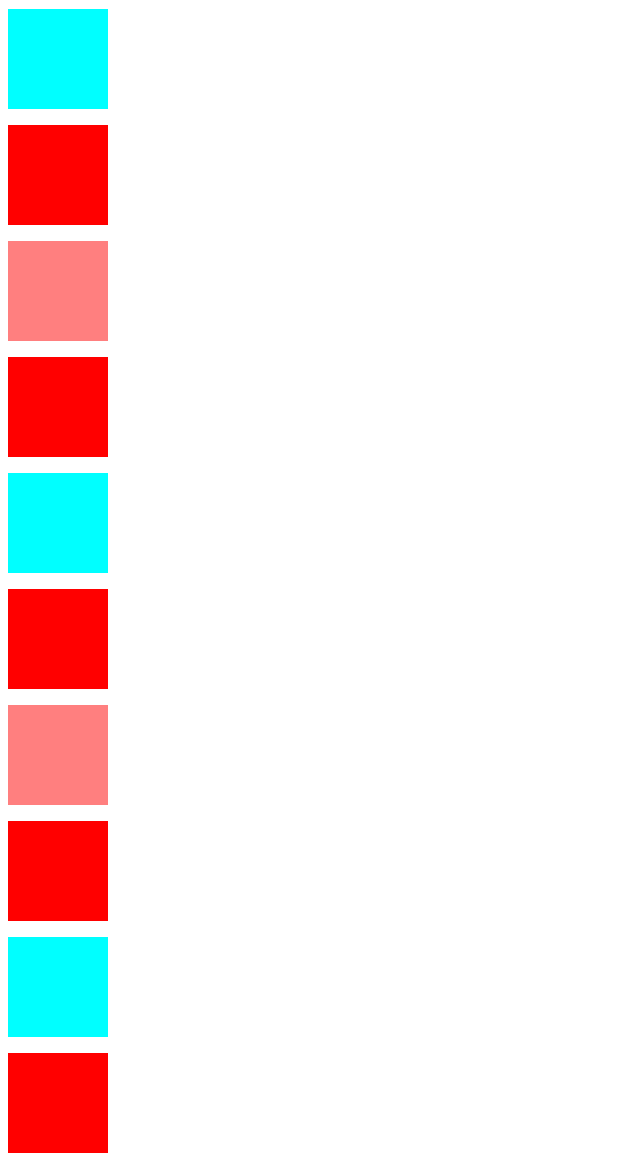
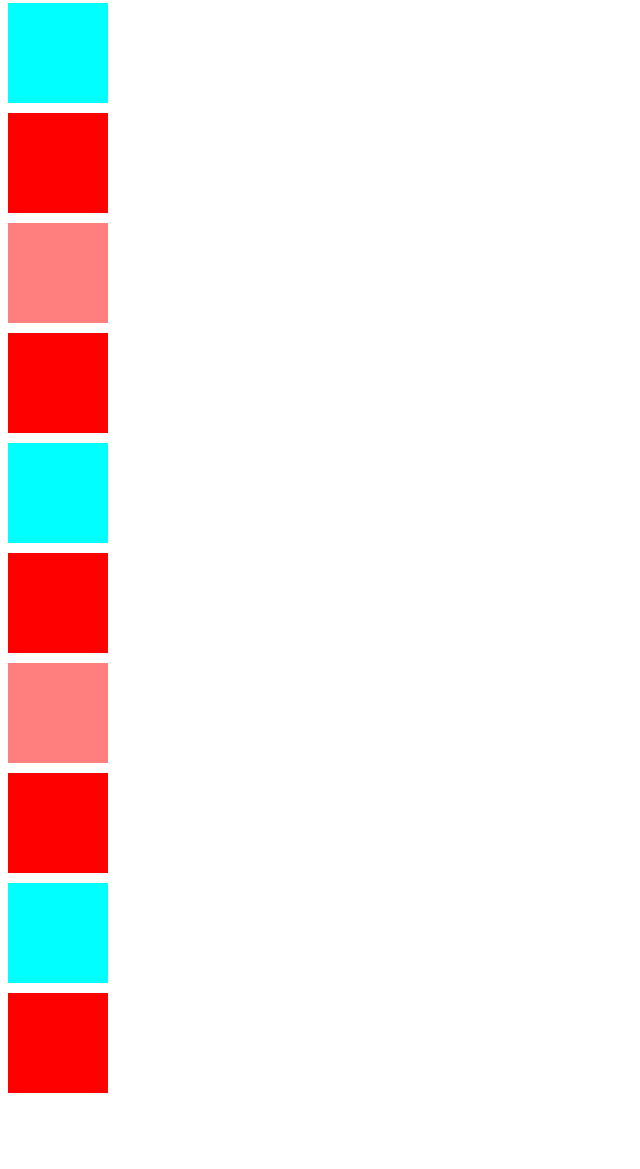
Before and after one commit to emilaw/zadanie21, a plain HTML site: page index.html in a window 1280 px wide. Shown: the part 7-1176 px from the top of the page, without its empty margins (0-640 px from the left). After the commit the page ends 1108 px from the top, so only its background shows below. Drawn offline with Linux system fonts and the light colour scheme.

Commit message:
poprawka

```diff
--- a/index.html
+++ b/index.html
@@ -8,16 +8,16 @@
 </head>
 
 <body>
-    <p class="klasa1"></p>
-    <p ></p>
-    <p class="klasa2"></p>
-    <p ></p>
-    <p class="klasa1"></p>
-    <p ></p>
-    <p class="klasa2"></p>
-    <p ></p>
-    <p class="klasa1"></p>
-    <p ></p>
+    <div class="klasa1"></div>
+    <div></div>
+    <div class="klasa2"></div>
+    <div></div>
+    <div class="klasa1"></div>
+    <div></div>
+    <div class="klasa2"></div>
+    <div></div>
+    <div class="klasa1"></div>
+    <div></div>
 </body>
 
 </html>
--- a/style.css
+++ b/style.css
@@ -1,7 +1,8 @@
-p {
+div {
     width: 100px;
     height: 100px;
     background-color: red;
+    margin-top: 10px;
 }
 
 .klasa1 {
```
